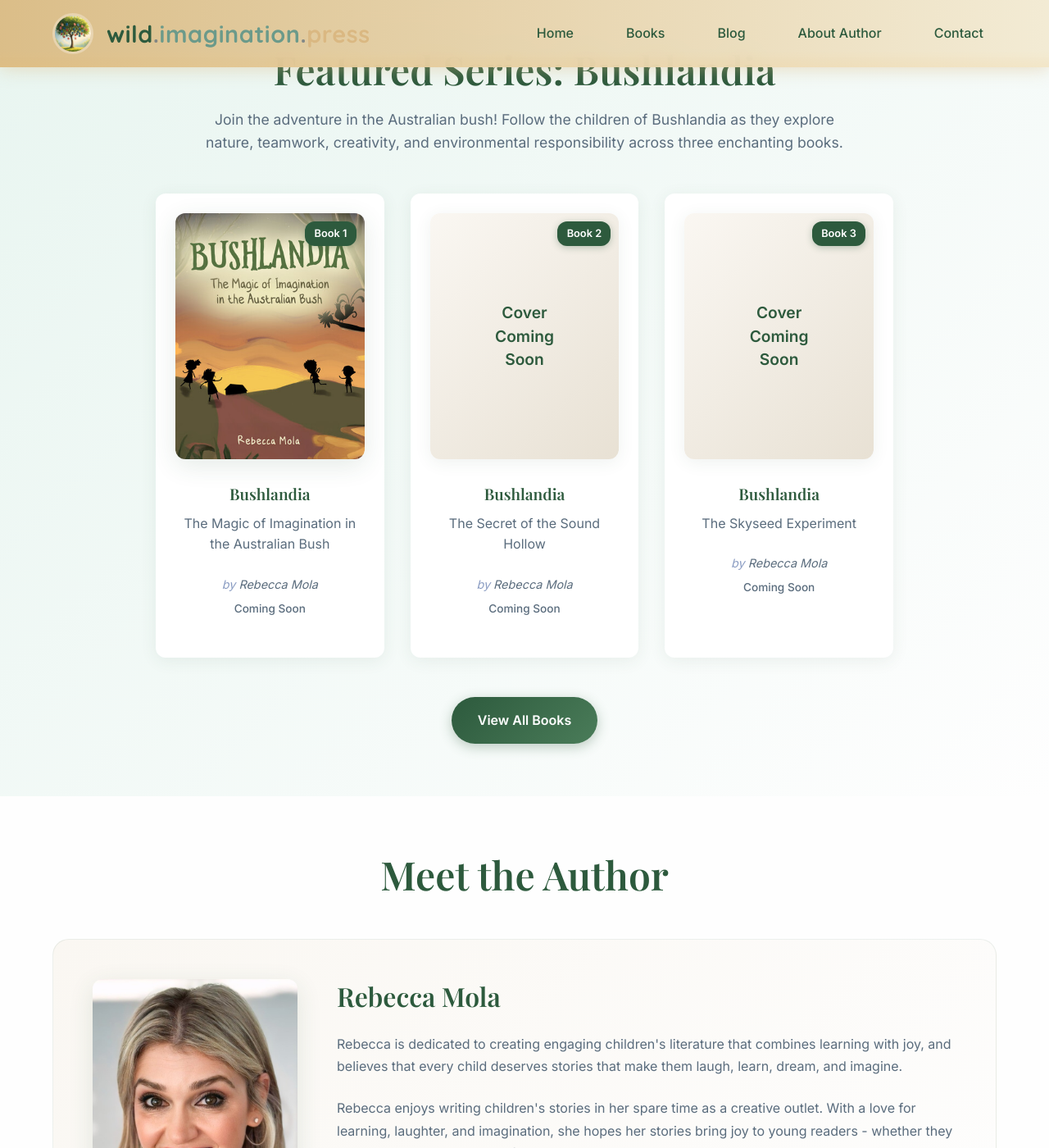
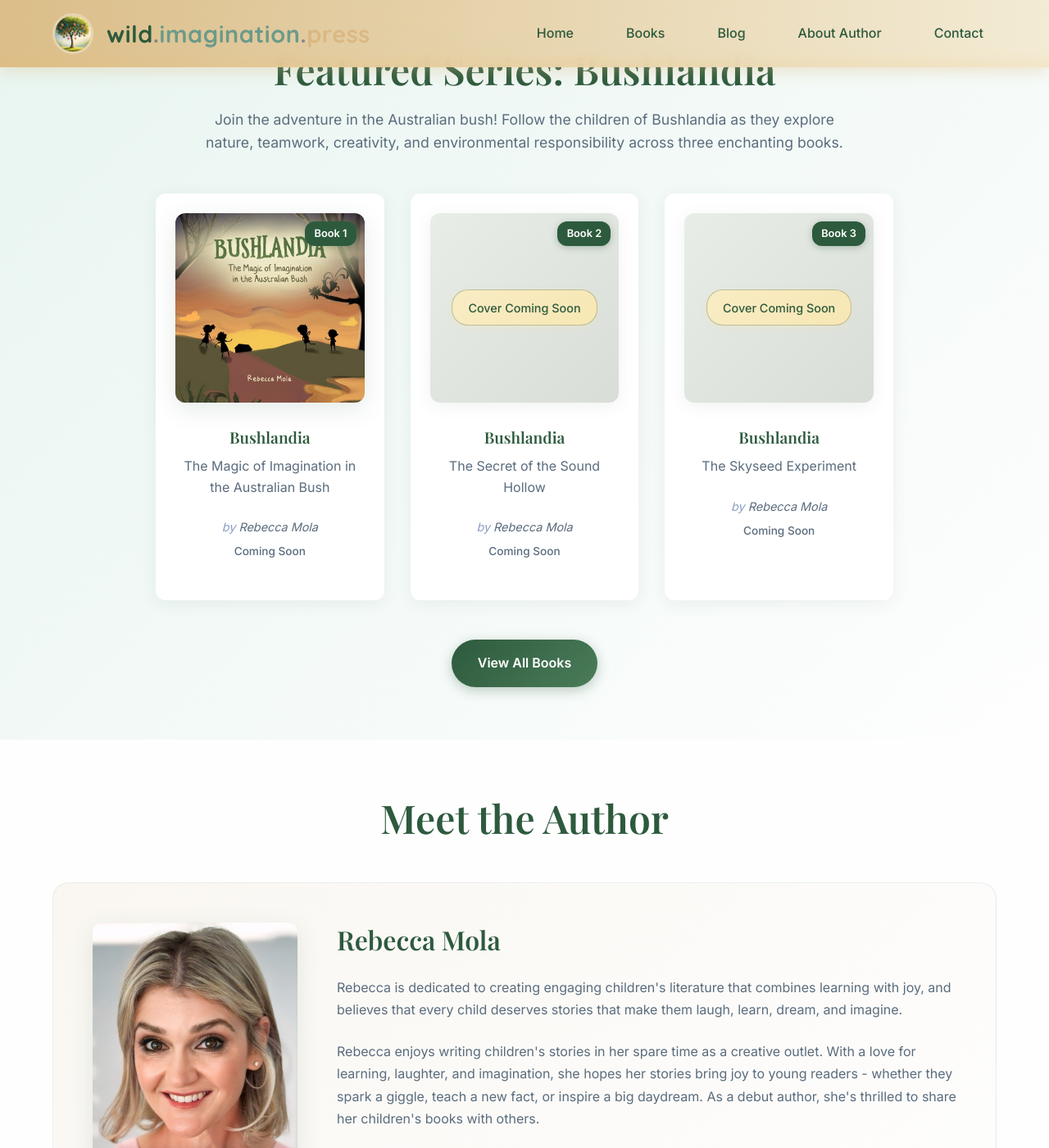
Before and after one commit to lichner/wildimaginationpress, a Jekyll site: the page built from index.html, in a window 1280 px wide and 1400 px high, scrolled down 1737 px. Shown: the whole window at 82% size. Built offline with Jekyll 4.4.1, drawn with Linux system fonts in a browser that asks for light colours.

Commit message:
Bushlandia featured series

```diff
--- a/assets/css/main.scss
+++ b/assets/css/main.scss
@@ -1927,7 +1927,8 @@ blockquote {
 
     img {
       width: 100%;
-      height: 300px;
+      height: auto;
+      aspect-ratio: 1 / 1;
       object-fit: cover;
       border-radius: var(--border-radius);
       transition: all 0.3s ease;
@@ -1935,22 +1936,28 @@ blockquote {
       box-shadow: var(--shadow-medium);
     }
 
-    .cover-placeholder {
+    .cover-placeholder-spotlight {
       width: 100%;
-      height: 300px;
-      background: linear-gradient(135deg, var(--cream), #e8e1d4);
+      aspect-ratio: 1 / 1;
+      background: linear-gradient(135deg, #e8ede8, #d8ddd8);
       display: flex;
+      flex-direction: column;
       align-items: center;
       justify-content: center;
       border-radius: var(--border-radius);
       box-shadow: var(--shadow-soft);
-
-      .placeholder-text {
+      text-align: center;
+      padding: 1rem;
+
+      .cover-coming-soon-spotlight {
+        background: linear-gradient(135deg, #f9ecc4, var(--warm-yellow));
         color: var(--primary-green);
-        font-size: 1.2rem;
-        font-weight: 600;
-        text-align: center;
-        line-height: 1.5;
+        padding: 0.6rem 1.2rem;
+        border-radius: 20px;
+        font-size: 0.9rem;
+        font-weight: 500;
+        box-shadow: 0 2px 8px rgba(247, 231, 180, 0.4);
+        border: 1px solid rgba(45, 90, 61, 0.3);
       }
     }
   }
--- a/index.html
+++ b/index.html
@@ -60,19 +60,19 @@ keywords: "Australian children's books, kids books australia, counting books, na
             <a href="{{ book.url | relative_url }}" class="book-card-link">
               {% if book.cover_image %}
                 {% assign cover_base = book.cover_image | replace: '-cover-large.jpg', '' | replace: '-cover.jpg', '' | replace: '.jpg', '' %}
-                {% assign cover_small = cover_base | append: '-cover-small.jpg' %}
-                {% assign cover_medium = cover_base | append: '-cover-medium.jpg' %}
-                {% assign cover_large = cover_base | append: '-cover-large.jpg' %}
-                <img src="{{ cover_medium | relative_url }}"
-                     srcset="{{ cover_small | relative_url }} 360w,
-                             {{ cover_medium | relative_url }} 480w,
-                             {{ cover_large | relative_url }} 720w"
-                     sizes="(max-width: 768px) 200px, 300px"
+                {% assign square_small = cover_base | append: '-cover-square-small.jpg' %}
+                {% assign square_medium = cover_base | append: '-cover-square-medium.jpg' %}
+                {% assign square_large = cover_base | append: '-cover-square-large.jpg' %}
+                <img src="{{ square_medium | relative_url }}"
+                     srcset="{{ square_small | relative_url }} 250w,
+                             {{ square_medium | relative_url }} 400w,
+                             {{ square_large | relative_url }} 600w"
+                     sizes="(max-width: 768px) 250px, 300px"
                      alt="{{ book.title }} book cover"
                      loading="lazy">
               {% else %}
-                <div class="cover-placeholder">
-                  <span class="placeholder-text">Cover<br>Coming<br>Soon</span>
+                <div class="cover-placeholder-spotlight">
+                  <span class="cover-coming-soon-spotlight">Cover Coming Soon</span>
                 </div>
               {% endif %}
               {% if book.series.number %}
```
